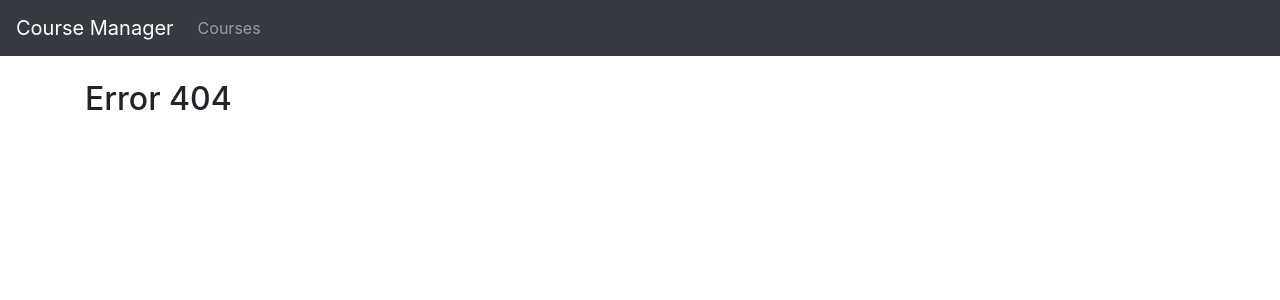
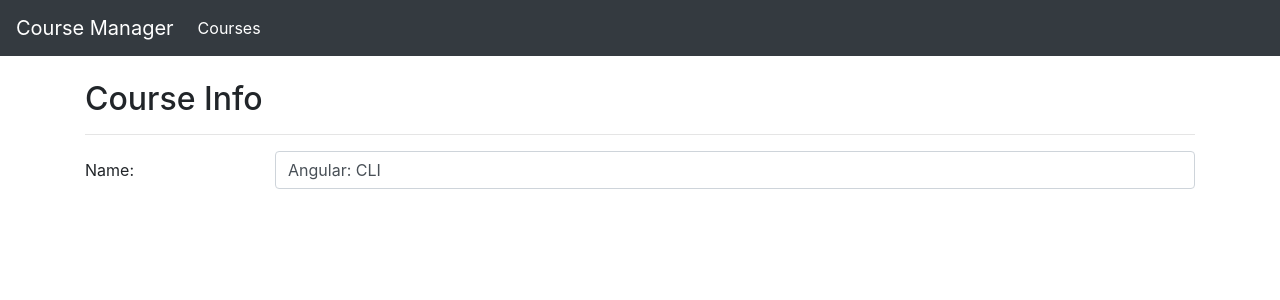
Before and after one commit to HeMarchioni/Angular-Curso-Manager, an Angular app: page /courses/info/1 in a window 1280 px wide. Before the commit this address had no page. Shown: the top 300 px of the page. Built offline with nearby package versions, Linux system fonts and the light colour scheme.

Commit message:
update edit course-info

```diff
--- /dev/null
+++ b/src/app/courses/course-info.component.html
@@ -0,0 +1,17 @@
+
+<h2> Course Info</h2>
+<hr>
+
+<form #courseForm="ngForm">
+
+  <div class="form-group row">
+    <label class="col-sm-2 col-form-label">Name:</label>
+
+    <div class="col-sm-10">
+      <input [(ngModel)]="course.name" name="name" #courseName="ngModel" class="form-control">
+    </div>
+  </div>
+
+
+
+</form>
--- /dev/null
+++ b/src/app/courses/course-info.component.ts
@@ -0,0 +1,22 @@
+import {Component, OnInit} from "@angular/core";
+import {ActivatedRoute} from "@angular/router";
+import {Course} from "./course";
+import {CourseService} from "./course.service";
+
+@Component({
+  templateUrl: './course-info.component.html'
+})
+
+export class CourseInfoComponent implements OnInit{
+
+  course: Course;
+
+  constructor(private activatedRoute: ActivatedRoute, private courseService: CourseService) { // Constructor universal
+  }
+
+  ngOnInit(): void {
+    // @ts-ignore           // -> ignorar o fato de poder ser nulo (na execução)
+    this.course = this.courseService.retrieveById(+this.activatedRoute.snapshot.paramMap.get('id'));
+  }                                                 // retorna o ID que esta na rota
+
+}
--- a/src/app/courses/course-list.component.html
+++ b/src/app/courses/course-list.component.html
@@ -34,7 +34,9 @@
         <app-star [rating]="course.rating"></app-star>
 
       </td>
-      <td> </td>
+      <td>
+        <a [routerLink]="['/courses/info', course.id]" class="btn btn-primary">Edit</a>   <!–  rota (vai passar uma variável da Url course.id)->
+      </td>
 
     </tr>
 
--- a/src/app/courses/course.service.ts
+++ b/src/app/courses/course.service.ts
@@ -12,6 +12,12 @@ export class CourseService {
   retrieveAll(): Course[] {
     return COURSES;
   }
+
+
+  retrieveById(id:number):Course | undefined {
+    return COURSES.find((courseIterador:Course)=> courseIterador.id === id);
+  }
+
 
 }
 
--- a/src/app/nav-bar/nav-bar.component.html
+++ b/src/app/nav-bar/nav-bar.component.html
@@ -1,5 +1,5 @@
 <nav class="navbar navbar-expand-lg navbar-dark bg-dark">
-  <a href="#" class="navbar-brand">Course Manager</a>
+  <a [routerLink]="['/courses']"  class="navbar-brand">Course Manager</a>
 
   <button class="navbar-toggler" type="button" data-toggle="collapse" data-target="#navbarSupportedContent"
           aria-controls="navbarSupportedContent" aria-expanded="false" aria-label="Toggle navigation">
@@ -9,7 +9,7 @@
   <div class="collapse navbar-collapse" id="navbarSupportedContent">
     <ul class="navbar-nav mr-auto">
       <li class="nav-item">
-        <a href="#" routerLinkActive="active" class="nav-link">Courses</a>
+        <a  [routerLink]="['/courses']" routerLinkActive="active" class="nav-link">Courses</a>  <!-- passa a roda que o link deve ir (mostra ele ativo no visual)-->
       </li>
     </ul>
   </div>
```
Also changed, not shown: src/app/app.module.ts (+11 -6 lines).
